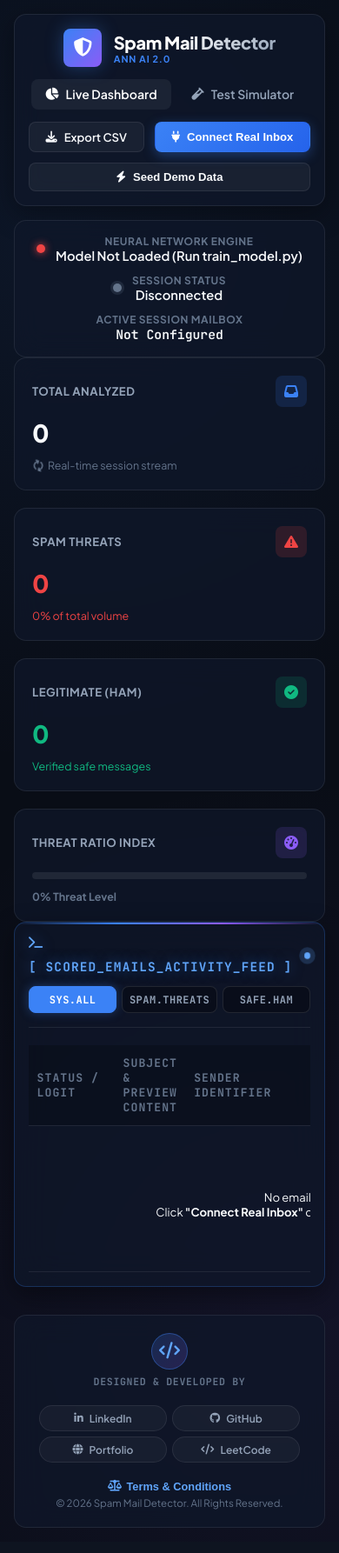
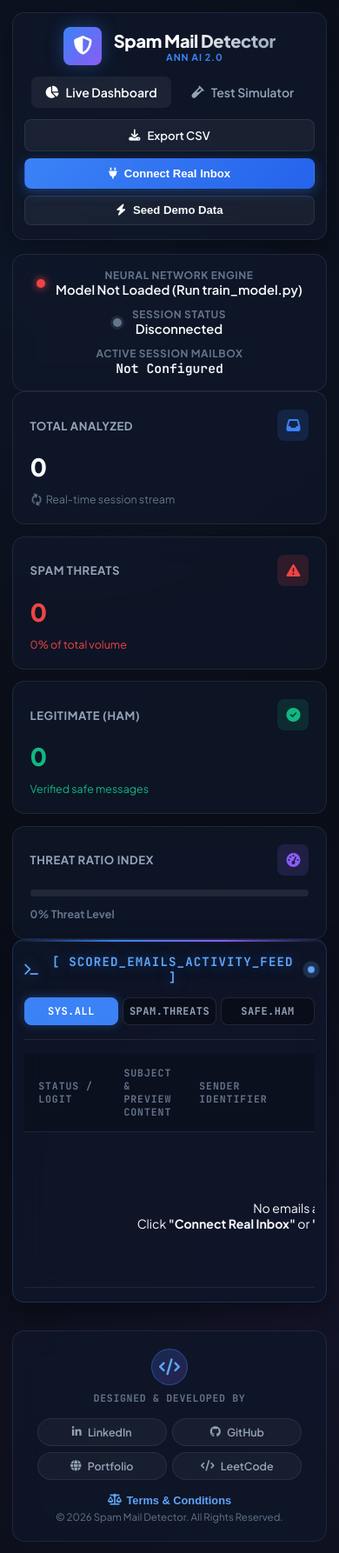
Before and after one commit to Lakshminarayana51/Email-spam-detector, a Flask app: page / in a window 390 px wide. Shown: the whole page at 87% size. Before the commit the page ends 1757 px from the top, so only its background shows below. Run offline with Flask 3, Linux system fonts and the light colour scheme; data that the repository does not hold is empty.

Commit message:
Enhance pixel-perfect mobile content positioning across all components

```diff
--- a/static/css/style.css
+++ b/static/css/style.css
@@ -984,38 +984,48 @@ body.dark-theme {
 .hidden { display: none !important; }
 
 /* ==========================================================================
-   Comprehensive Mobile & Tablet Responsive Media Queries
+   COMPREHENSIVE PIXEL-PERFECT MOBILE & TABLET RESPONSIVE MEDIA QUERIES
    ========================================================================== */
 
+/* Tablets & Small Laptops (769px - 992px) */
 @media (max-width: 992px) {
     .metrics-grid {
         grid-template-columns: repeat(2, 1fr);
+        gap: 1rem;
     }
+
     .test-layout {
         grid-template-columns: 1fr;
+        gap: 1.25rem;
     }
+
     .footer-container {
         flex-direction: column;
         align-items: center;
         text-align: center;
+        gap: 1rem;
     }
+
     .footer-terms {
         align-items: center;
+        text-align: center;
     }
 }
 
+/* Mobile Devices & Small Tablets (320px - 768px) */
 @media (max-width: 768px) {
     .app-container {
-        padding: 1rem;
+        padding: 0.85rem;
         gap: 1rem;
     }
 
     /* Navbar Mobile Layout */
     .navbar {
         flex-direction: column;
-        align-items: stretch;
+        align-items: center;
+        text-align: center;
         gap: 0.85rem;
-        padding: 1rem;
+        padding: 1rem 0.85rem;
     }
 
     .nav-brand {
@@ -1028,16 +1038,19 @@ body.dark-theme {
     }
 
     .nav-actions {
+        display: flex;
         flex-wrap: wrap;
         justify-content: center;
+        gap: 0.5rem;
         width: 100%;
     }
 
     .nav-actions .btn {
         flex: 1 1 auto;
         justify-content: center;
-        padding: 0.5rem 0.75rem;
+        padding: 0.55rem 0.75rem;
         font-size: 0.82rem;
+        min-width: 140px;
     }
 
     /* Status Banner Mobile Layout */
@@ -1058,74 +1071,98 @@ body.dark-theme {
         justify-content: center;
     }
 
-    /* Activity Feed Mobile Layout */
+    /* Activity Feed Section Mobile */
     .activity-section {
-        padding: 1rem;
+        padding: 1rem 0.85rem;
+        gap: 1rem;
     }
 
     .section-header {
         flex-direction: column;
-        align-items: flex-start;
+        align-items: stretch;
         gap: 0.85rem;
+        text-align: center;
+    }
+
+    .section-title {
+        justify-content: center;
+        width: 100%;
     }
 
     .robotic-heading {
-        font-size: 1rem !important;
-        flex-wrap: wrap;
+        font-size: 0.98rem !important;
+        justify-content: center;
+        text-align: center;
     }
 
     .filter-controls {
+        display: flex;
+        justify-content: center;
+        gap: 0.35rem;
         width: 100%;
-        justify-content: space-between;
-        gap: 0.35rem;
     }
 
     .filter-btn {
         flex: 1;
         text-align: center;
-        padding: 0.4rem 0.5rem;
+        padding: 0.45rem 0.4rem;
         font-size: 0.75rem;
     }
 
-    .email-table th, .email-table td {
-        padding: 0.75rem 0.6rem;
-        font-size: 0.82rem;
-    }
-
-    /* Test Simulator Mobile Layout */
+    /* Test Simulator Mobile Cards */
     .test-card {
-        padding: 1.25rem;
+        padding: 1.15rem;
+        gap: 1rem;
     }
 
     .sample-presets {
-        flex-direction: column;
-        align-items: stretch;
+        display: flex;
+        flex-direction: row;
+        flex-wrap: wrap;
+        justify-content: center;
         gap: 0.4rem;
+        padding: 0.6rem;
+    }
+
+    .sample-title {
+        width: 100%;
+        text-align: center;
+        margin-bottom: 0.2rem;
     }
 
     .sample-presets .sample-btn {
+        flex: 1 1 45%;
         text-align: center;
-        width: 100%;
+        justify-content: center;
     }
 
-    /* Footer Mobile Layout */
+    /* Footer Mobile Positioning */
     .developer-info {
         flex-direction: column;
+        align-items: center;
         text-align: center;
         gap: 0.4rem;
     }
 
     .developer-links {
+        display: flex;
+        flex-wrap: wrap;
         justify-content: center;
+        gap: 0.5rem;
         width: 100%;
-        gap: 0.4rem;
     }
 
     .dev-social-link {
-        font-size: 0.75rem;
-        padding: 0.4rem 0.7rem;
+        font-size: 0.78rem;
+        padding: 0.45rem 0.8rem;
     }
 
+    .footer-terms {
+        align-items: center;
+        text-align: center;
+    }
+
+    /* Modal Form Grid */
     .form-grid {
         grid-template-columns: 1fr;
     }
@@ -1133,11 +1170,18 @@ body.dark-theme {
     .form-group.full-width {
         grid-column: span 1;
     }
+
+    .modal-card {
+        max-width: 95vw;
+        padding: 1.25rem;
+    }
 }
 
-@media (max-width: 480px) {
+/* Extra Small Phones (< 520px) */
+@media (max-width: 520px) {
     .metrics-grid {
         grid-template-columns: 1fr;
+        gap: 0.85rem;
     }
 
     .card-value {
@@ -1145,20 +1189,22 @@ body.dark-theme {
     }
 
     .robotic-heading {
-        font-size: 0.9rem !important;
+        font-size: 0.88rem !important;
     }
 
     .developer-links {
         display: grid;
         grid-template-columns: 1fr 1fr;
+        gap: 0.4rem;
         width: 100%;
     }
 
     .dev-social-link {
         justify-content: center;
+        width: 100%;
     }
 
-    .modal-card {
-        padding: 1.25rem;
+    .nav-actions .btn {
+        width: 100%;
     }
 }
```
